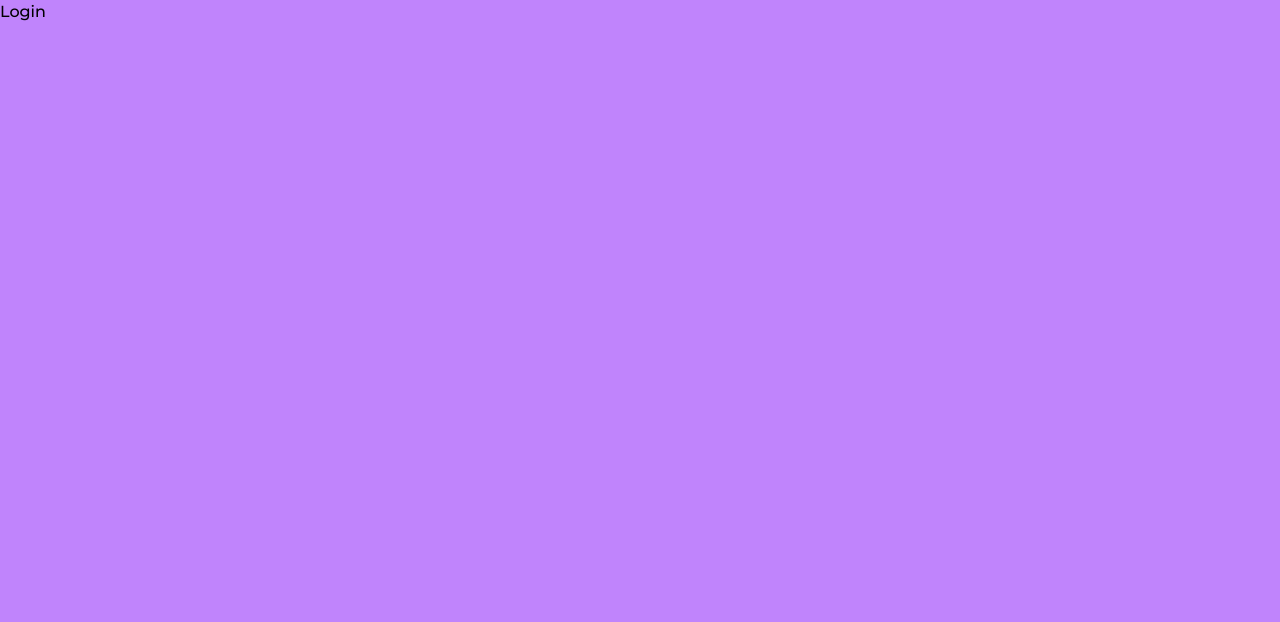
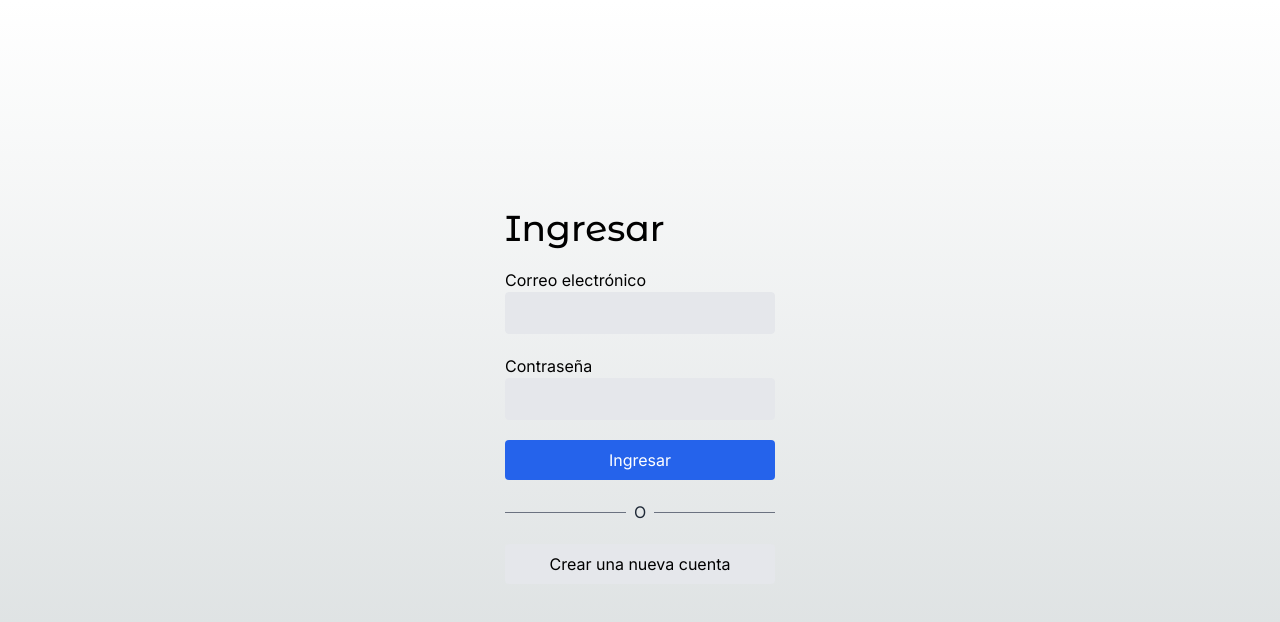
Before and after one commit to brandonjcg/teslo-shop, a Next.js app: page /auth/login in a window 1280 px wide. Shown: the top 622 px of the page. Built offline with nearby package versions, Linux system fonts and the light colour scheme.

Commit message:
feat(components): :sparkles: create Footer component

```diff
--- a/src/app/auth/layout.tsx
+++ b/src/app/auth/layout.tsx
@@ -3,5 +3,9 @@ export default function LoginLayout({
 }: {
   children: React.ReactNode;
 }) {
-  return <main className="min-h-screen bg-purple-400">{children}</main>;
+  return (
+    <main className="flex justify-center">
+      <div className="w-full sm:w-[350px] px-10">{children}</div>
+    </main>
+  );
 }
--- a/src/app/auth/login/page.tsx
+++ b/src/app/auth/login/page.tsx
@@ -1,9 +1,37 @@
+import Link from 'next/link';
 import { monsserat } from '@/fonts';
 
-export default function Home() {
+export default function LoginPage() {
   return (
-    <main>
-      <h1 className={monsserat.className}>Login</h1>
-    </main>
+    <div className="flex flex-col min-h-screen pt-32 sm:pt-52">
+      <h1 className={`${monsserat.className} text-4xl mb-5`}>Ingresar</h1>
+
+      <div className="flex flex-col">
+        <label htmlFor="email">Correo electrónico</label>
+        <input
+          className="px-5 py-2 border bg-gray-200 rounded mb-5"
+          type="email"
+        />
+
+        <label htmlFor="email">Contraseña</label>
+        <input
+          className="px-5 py-2 border bg-gray-200 rounded mb-5"
+          type="email"
+        />
+
+        <button className="btn-primary">Ingresar</button>
+
+        {/* divisor l ine */}
+        <div className="flex items-center my-5">
+          <div className="flex-1 border-t border-gray-500"></div>
+          <div className="px-2 text-gray-800">O</div>
+          <div className="flex-1 border-t border-gray-500"></div>
+        </div>
+
+        <Link href="/auth/new-account" className="btn-secondary text-center">
+          Crear una nueva cuenta
+        </Link>
+      </div>
+    </div>
   );
 }
```
